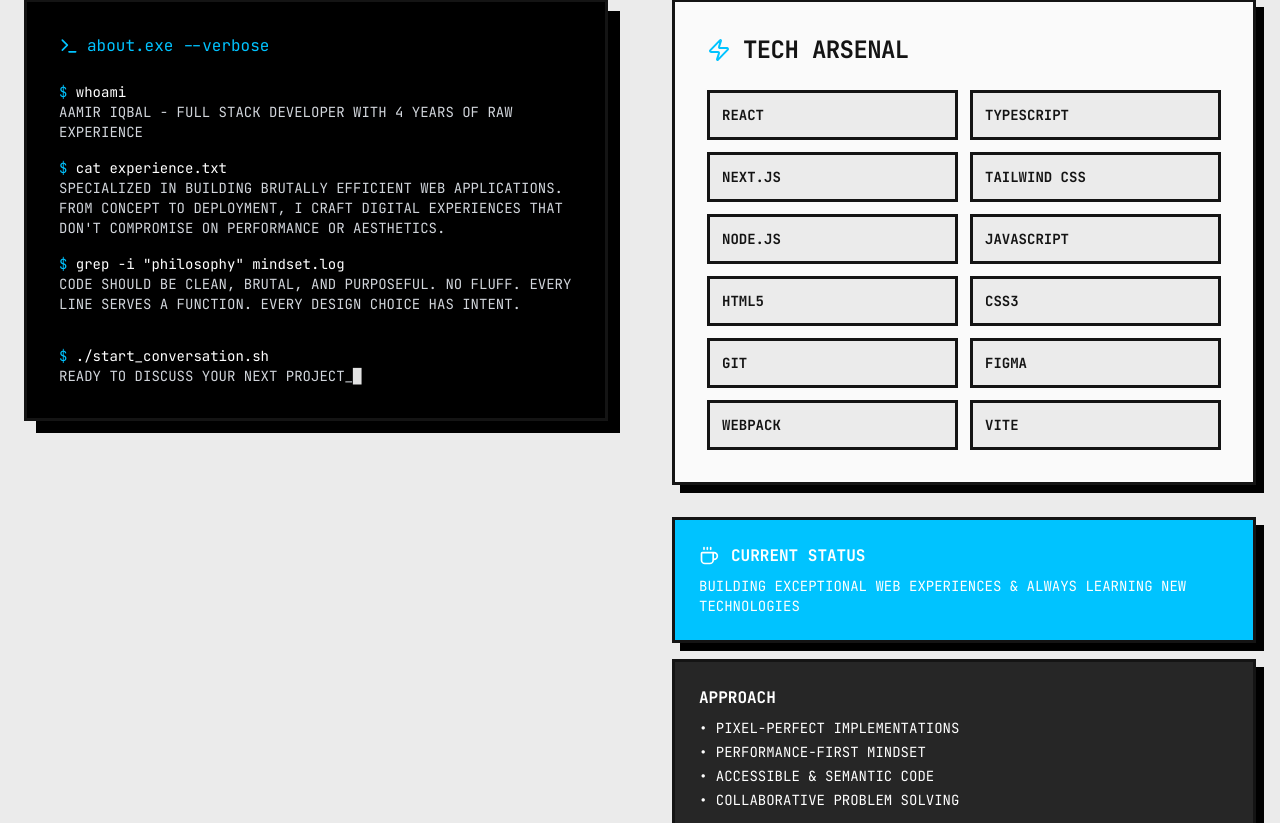
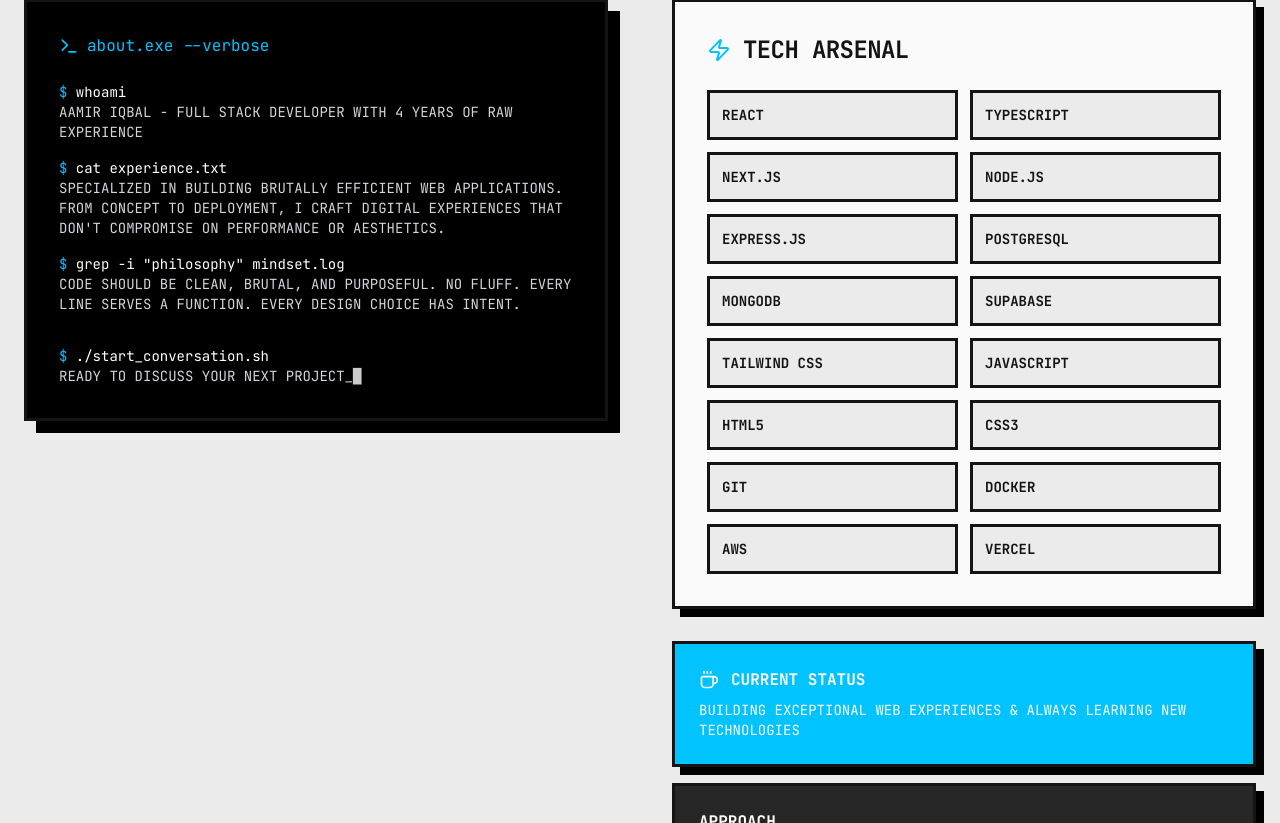
Before and after one commit to AmirIqbalKhan/portfolio, a React (Vite) app: page / in a window 1280 px wide. Shown: the part 897-1720 px from the top of the page. Built offline with nearby package versions, Linux system fonts and the light colour scheme.

Commit message:
Update tech arsenal to include full-stack technologies

```diff
--- a/src/components/About.tsx
+++ b/src/components/About.tsx
@@ -3,9 +3,10 @@ import { Terminal, Coffee, Zap } from "lucide-react"
 
 const About = () => {
   const skills = [
-    "REACT", "TYPESCRIPT", "NEXT.JS", "TAILWIND CSS",
-    "NODE.JS", "JAVASCRIPT", "HTML5", "CSS3",
-    "GIT", "FIGMA", "WEBPACK", "VITE"
+    "REACT", "TYPESCRIPT", "NEXT.JS", "NODE.JS",
+    "EXPRESS.JS", "POSTGRESQL", "MONGODB", "SUPABASE",
+    "TAILWIND CSS", "JAVASCRIPT", "HTML5", "CSS3",
+    "GIT", "DOCKER", "AWS", "VERCEL"
   ]
 
   return (
```
